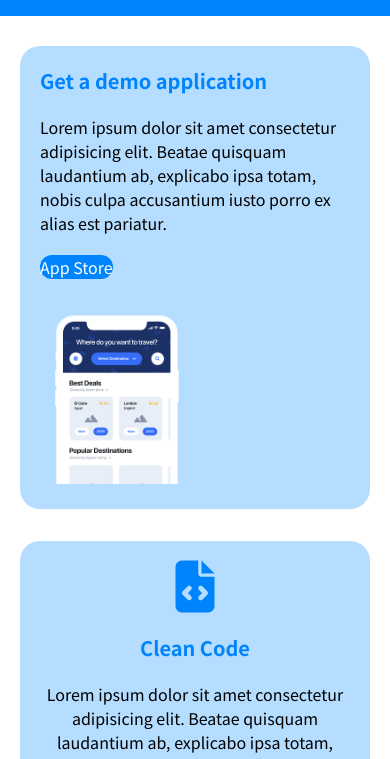
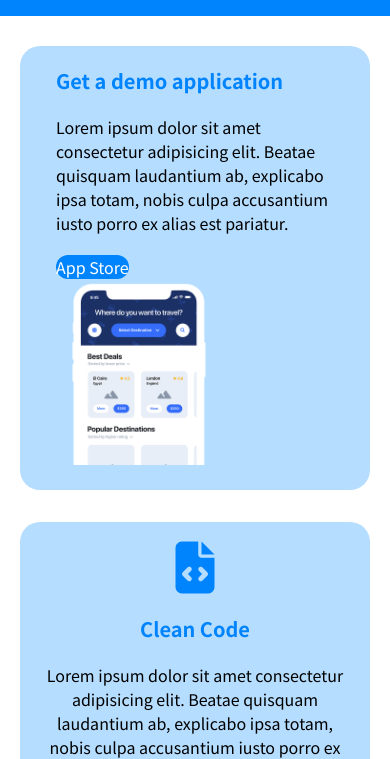
Before and after one commit to FedeAle1525/htmlcss-responsive-layout, a plain HTML site: page index.html in a window 390 px wide. Shown: the part 67-826 px from the top of the page. Drawn offline with Linux system fonts and the light colour scheme.

Commit message:
EDIT + REFACTOR + STYLE after lessons

```diff
--- a/css/style.css
+++ b/css/style.css
@@ -41,7 +41,8 @@ a {
 /* CONTAINER */
 
 .container {
-    max-width: 1140px;
+    /* Aggiungo il margine (20dx e 20sx alla dimensione del container per non modificare la dimensione del contenuto) */
+    max-width: 1180px;
     margin: 0 auto;
     padding: 0 20px;
 }
@@ -95,6 +96,9 @@ a {
     flex-basis: calc((100%/3)*2);
 }
 
+.col-5{
+    flex-basis: calc(100% / 2);
+}
 
 /* HEADER */
 
@@ -129,9 +133,6 @@ a {
         display: none;
     }
 
-    .container{
-        max-width: 900px;
-    }
 }
 
 /* APPLICATION */
@@ -169,17 +170,29 @@ a {
     font-size: 20px;
 }
 
+.col-5.card-img{
+    margin: 0 auto;
+}
+
+.col-5.card-img > img {
+    width: 60%;
+}
+
+/* .application .col-double .col-5.card-img{
+    padding-bottom: 0;
+} */
+
 
 /* MEDIAQUERY APPLICATION */
 
 @media screen and (max-width: 991px){
-    .application .col-double .row-nowrap{
+
+    .application .row-nowrap{
         flex-wrap: wrap;
-        gap: 32px;
     }
 
-    .application .col-double .card-img{
-    flex-basis: calc(100% / 2);
+    .application .col-5{
+        flex-basis: 100%;
     }
 }
 
--- a/index.html
+++ b/index.html
@@ -51,7 +51,7 @@
                 <div class="col-double">
                     <div class="card row-nowrap">
 
-                        <div class="card-text column">
+                        <div class="col-5 card-text column">
                             <h4 class="card-title">Get a demo application</h4>
 
                             <p>Lorem ipsum dolor sit amet consectetur adipisicing elit. Beatae quisquam laudantium ab,
@@ -63,7 +63,7 @@
                             </span>
                         </div>
 
-                        <div class="card-img">
+                        <div class="col-5 card-img">
                             <img src="./img/phone.png" alt="Phone">
                         </div>
 
@@ -126,11 +126,8 @@
                     </div>
                 </div>
                 <!-- Fine Card 5 -->
-
             </div>
-
         </div>
-
     </section>
     <!-- Fine Section Application -->
 
```
